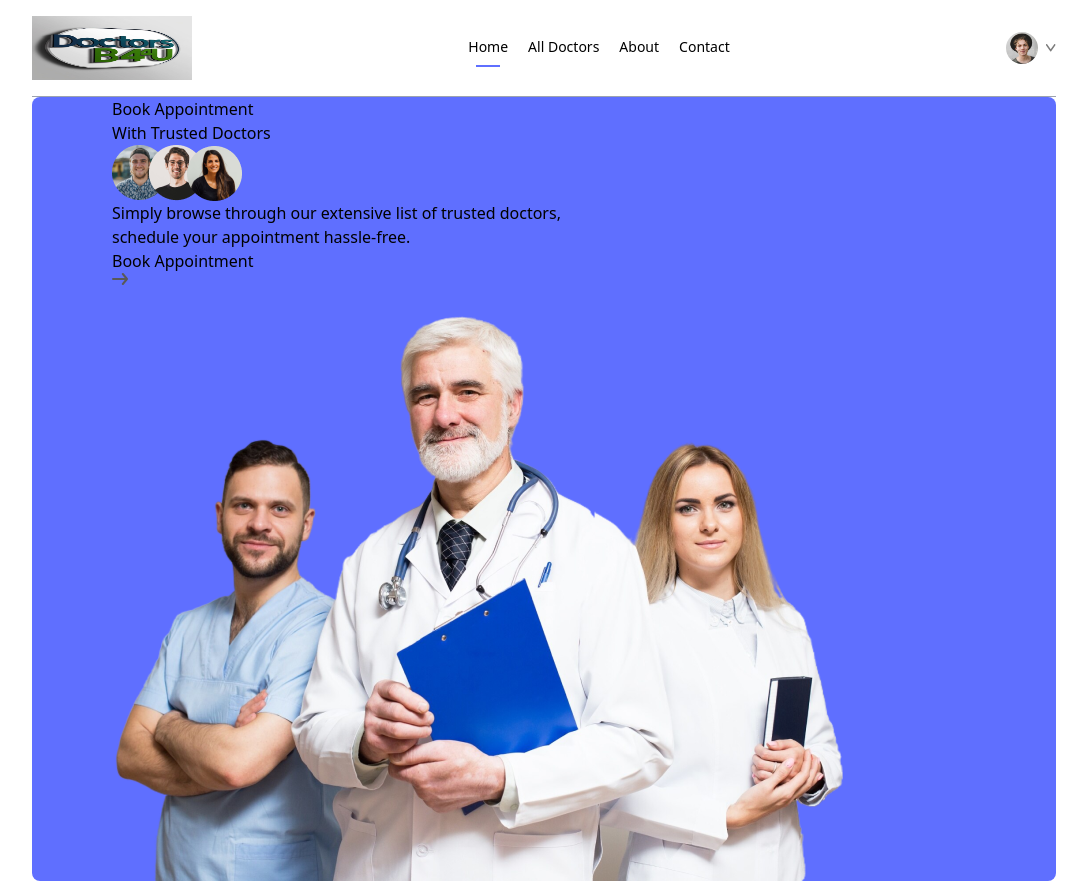
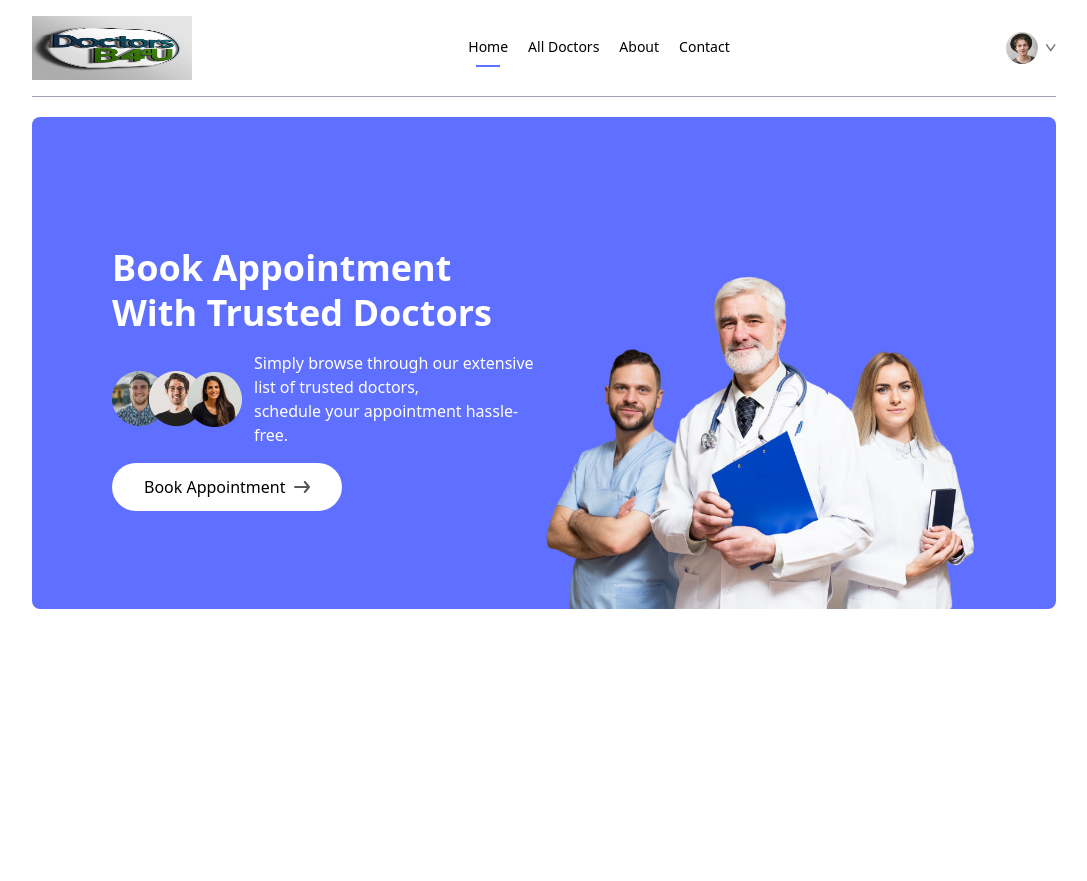
Before and after one commit to MgMorshed123/Doctor-4-U-Client, a React (Vite) app: page / in a window 1280 px wide. Shown: the whole page, without its empty margins (96-1183 px from the left). After the commit the page ends 800 px from the top, so only its background shows below. Built offline with nearby package versions, Linux system fonts and the light colour scheme.

Commit message:
header done

```diff
--- a/src/components/Header.jsx
+++ b/src/components/Header.jsx
@@ -3,23 +3,27 @@ import { assets } from "../assets/assets_frontend/assets";
 
 const Header = () => {
   return (
-    <div className=" flex flex-col md:flex-row flex-wrap bg-primary rounded-lg px-6 md:px-10  lg:px-20">
+    <div className=" flex flex-col md:flex-row flex-wrap bg-primary rounded-lg px-6 md:px-10  lg:px-20 mt-5">
       {/* left side  */}
 
-      <div>
-        <p>
+      <div className="md:w-1/2 flex flex-col items-start justify-center gap-4 py-10 md:py-[10vw] md:mb-[-30px]">
+        <p className="text-3xl md:text-4xl  lg:text-4xl text-white font-semibold md:leading-tight leading-tight lg:leading-tight">
           {" "}
           Book Appointment <br />
           With Trusted Doctors
         </p>
-        <div>
+        <div className="flex flex-col md:flex-row items-center gap-3 text-white font-light ">
           <img src={assets.group_profiles} alt="" srcset="" />
           <p>
-            Simply browse through our extensive list of trusted doctors, <br />
+            Simply browse through our extensive list of trusted doctors,{" "}
+            <br className="hidden md:block" />
             schedule your appointment hassle-free.
           </p>
         </div>
-        <a href="">
+        <a
+          className="flex items-center gap-2 bg-white px-8 py-3 rounded-full"
+          href="#speciality"
+        >
           Book Appointment
           <img src={assets.arrow_icon} className="w-4" alt="" srcset="" />
         </a>
@@ -27,8 +31,13 @@ const Header = () => {
 
       {/*  right side  */}
 
-      <div>
-        <img src={assets.header_img} alt="" srcset="" />
+      <div className="md:w-1/2 relative">
+        <img
+          className="w-full md:absolute bottom-0 h-auto rounded-lg"
+          src={assets.header_img}
+          alt=""
+          srcset=""
+        />
       </div>
     </div>
   );
```
